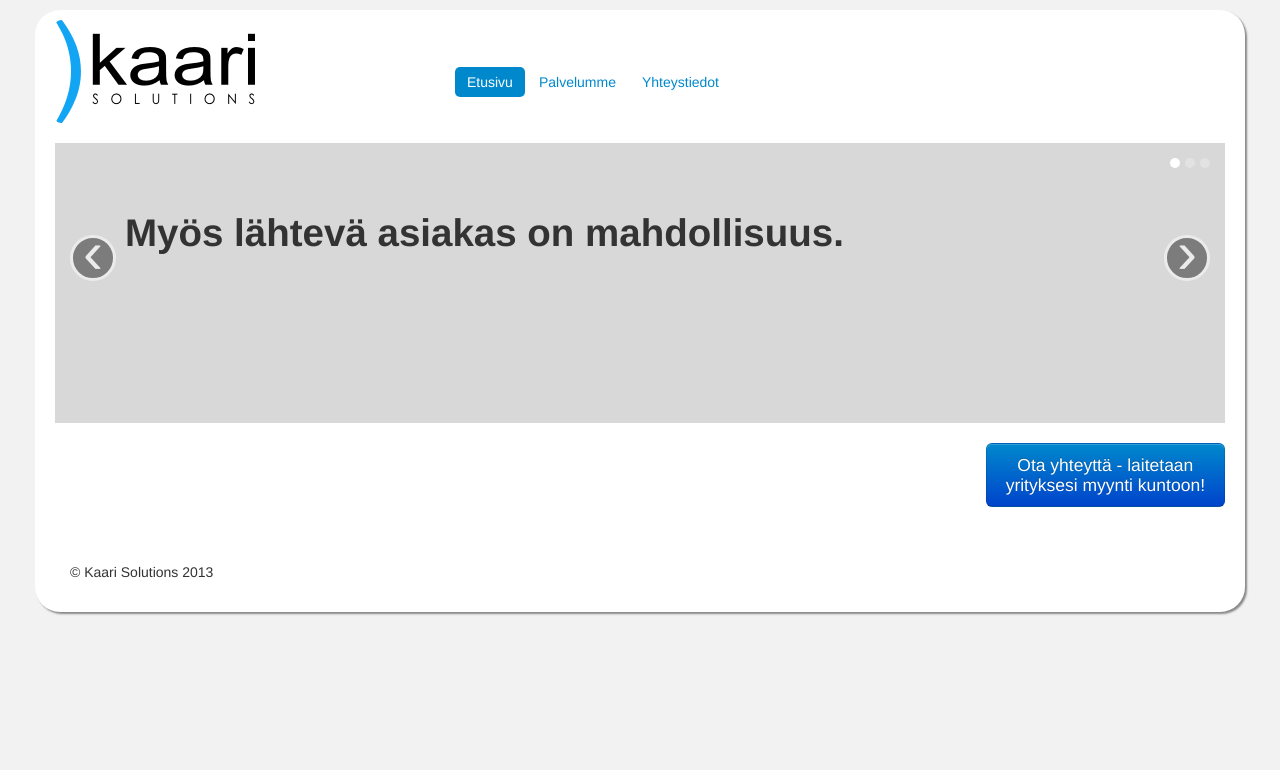
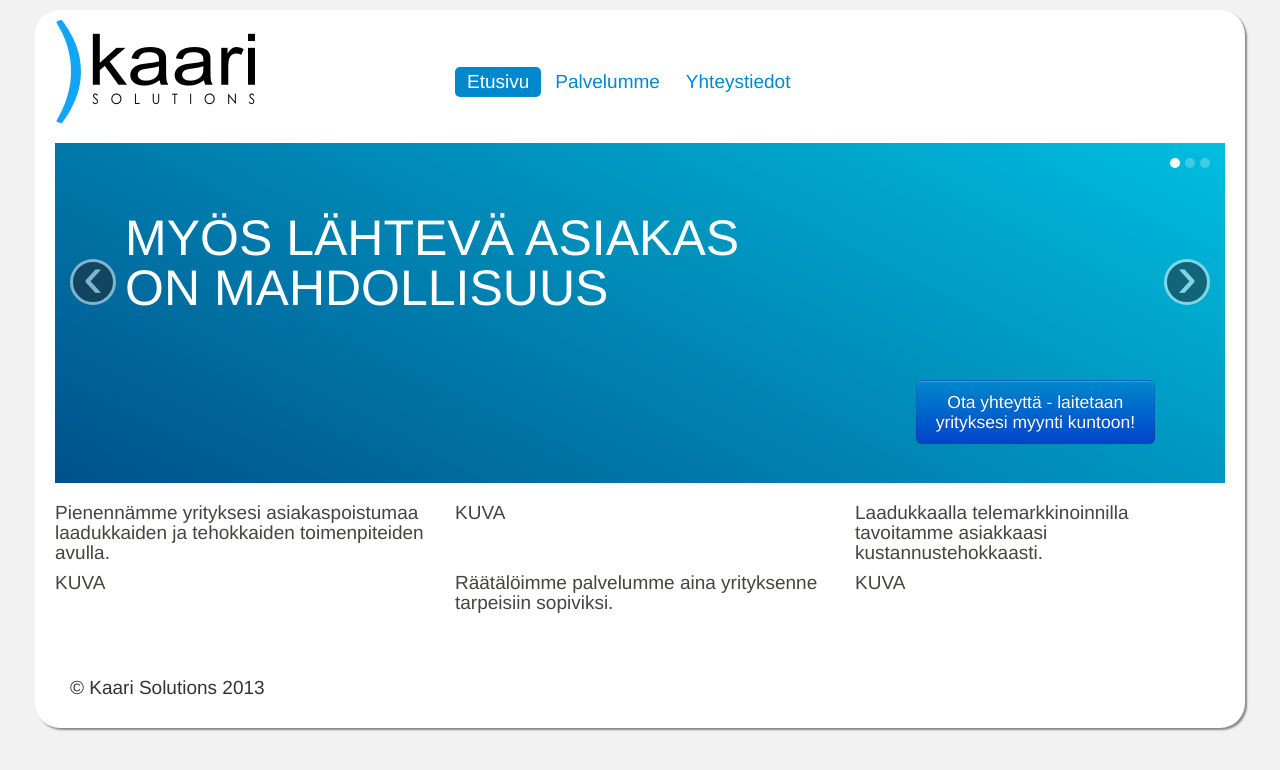
Before and after one commit to jpaaso/bootstrap, a PHP site: page /index.html in a window 1280 px wide. Shown: the top 770 px of the page. Run offline with PHP 8.4, Linux system fonts and the light colour scheme.

Commit message:
Fonts and colours changed. Added 2x3 grid on the frontpage.

```diff
--- a/index.html
+++ b/index.html
@@ -2,7 +2,7 @@
 <html lang="en">
 <head>
     <meta charset="utf-8">
-    <title>) kaari solutions</title>
+    <title>Kaari Solutions</title>
     <meta name="description" content="Kaari Solutions company site.">
     <link href="lib/bootstrap/css/bootstrap.css" rel="stylesheet">
     <link href="lib/bootstrap/css/bootstrap-responsive.css" rel="stylesheet">
@@ -15,7 +15,7 @@
 <body>
 
 <div class="container tabbable">
-	<div class="row  ">
+	<div class="row-fluid  ">
 	  <div class="span4">
 		<a href="#Etusivu"><img src="img/kaari-logo-200.png" class="img-rounded"></a>
 	  </div>
@@ -41,27 +41,76 @@
           </ol>
           <!-- Carousel items -->
           <div class="carousel-inner">
-            <div class="active item"><h1>My&ouml;s l&auml;htev&auml; asiakas on mahdollisuus.</h1></div>
-            <div class="item"><h1>Tuomme asiakkaat luoksesi.</h1></div>
-            <div class="item"><h1>Yhdess&auml; onnistumme paremmin.</h1></div>
-			<div class="item"><h1>Numeroiden taakse tarvitaan asiakasl&auml;ht&ouml;isi&auml; onnistumisia.</h1></div>
-			<div class="item"><h1>Menestyksen edellytyksen&auml; on tyytyv&auml;inen asiakas.</h1></div>
+            <div class="active item">
+				<p>My&ouml;s l&auml;htev&auml; asiakas <br>on mahdollisuus</p>
+				<br><br><br>
+				<a id="otaYhteyttaBtn" class="btn btn-large btn-primary pull-right" type="button">
+					Ota yhteytt&auml; - laitetaan <br>yrityksesi myynti kuntoon!
+				</a>
+			</div>
+            <div class="item">
+				<p>Tuomme asiakkaat <br>luoksesi</p>
+				<br><br><br>
+				<a id="otaYhteyttaBtn" class="btn btn-large btn-primary pull-right" type="button">
+					Ota yhteytt&auml; - laitetaan <br>yrityksesi myynti kuntoon!
+				</a>
+			</div>
+            <div class="item">
+				<p>Yhdess&auml; onnistumme <br>paremmin</p>
+				<br><br><br>
+				<a id="otaYhteyttaBtn" class="btn btn-large btn-primary pull-right" type="button">
+					Ota yhteytt&auml; - laitetaan <br>yrityksesi myynti kuntoon!
+				</a>
+			</div>
+			<div class="item">
+				<p>Numeroiden taakse tarvitaan <br>asiakasl&auml;ht&ouml;isi&auml; onnistumisia</p>
+				<br><br><br>
+				<a id="otaYhteyttaBtn" class="btn btn-large btn-primary pull-right" type="button">
+					Ota yhteytt&auml; - laitetaan <br>yrityksesi myynti kuntoon!
+				</a>
+			</div>
+			<div class="item">
+				<p>Menestyksen edellytyksen&auml; <br>on tyytyv&auml;inen asiakas</p>
+				<br><br><br>
+				<a id="otaYhteyttaBtn" class="btn btn-large btn-primary pull-right" type="button">
+					Ota yhteytt&auml; - laitetaan <br>yrityksesi myynti kuntoon!
+				</a>
+			</div>
           </div>
           <!-- Carousel nav -->
           <a class="carousel-control left" href="#myCarousel" data-slide="prev">&lsaquo;</a>
           <a class="carousel-control right" href="#myCarousel" data-slide="next">&rsaquo;</a>
         </div>
 		<div>
-			<a id="otaYhteyttaBtn" href="#Yhteystiedot" class="btn btn-large btn-primary pull-right" type="button">
-				Ota yhteytt&auml; - laitetaan <br>yrityksesi myynti kuntoon!
-			</a>
-		</div>
+		  <div class="row-fluid">
+		    <div class="span4 adBox">
+			  <p>Pienenn&auml;mme yrityksesi asiakaspoistumaa laadukkaiden ja tehokkaiden toimenpiteiden avulla.</p>
+			</div>
+		    <div class="span4 adBox">
+			  KUVA
+			</div>
+		    <div class="span4 adBox">
+			  <p>Laadukkaalla telemarkkinoinnilla tavoitamme asiakkaasi kustannustehokkaasti.</p>
+			</div>
+		  </div>
+		  <div class="row-fluid">
+		    <div class="span4 adBox">
+			  KUVA
+			</div>
+		    <div class="span4 adBox">
+				<P>R&auml;&auml;t&auml;l&ouml;imme palvelumme aina yrityksenne tarpeisiin sopiviksi.</p>
+			</div>
+		    <div class="span4 adBox">
+			  KUVA
+			</div>
+		  </div>
+	    </div>
       </div>
 	  <!-- ------------------ -->
       <!--     Palvelumme     -->
 	  <!-- ------------------ -->
 	  <div class="tab-pane" id="Palvelumme">
-		  <div class="row  middleArea textArea">
+		  <div class="row-fluid  middleArea textArea">
 			<div class="span3 offset1 textBox">
 			  <h4>Palvelumme</h4>
 			  <ul><li>Myynnin kehitys</li><li>Uusasiakashankinta</li><li>Myyntipalvelut</li><li>Poistumanesto</li><li>Asiakkuuksien hallinta</li></ul>
--- a/styles.css
+++ b/styles.css
@@ -1,4 +1,9 @@
-body { background-color:#F2F2F2; }
+body {
+	background-color:#F2F2F2;
+	font-family: HelveticaLight, Helvetica, Arial;
+	font-size:19px;
+	color: rgb(70, 68, 64);/*#424242;*/
+}
 .container {
 	padding: 45px 20px 20px 20px; /* trbl */
 	background-color:#fff;/*#F2F2F2;*/
@@ -25,8 +30,23 @@ body { background-color:#F2F2F2; }
     height:auto !important;
     height:100px;
 }
+/* blue: #12A5F4 */
 .carousel {
-	background-color:#D8D8D8;/*#E0ECF8;*/
+	background-image: -moz-linear-gradient(67% 2% -153deg, #00bdde 1%, #00528c 99%);
+	background-image: -webkit-gradient(linear, 67% 2%, 1% 98%, color-stop(0.01, #00bdde), color-stop(0.99, #00528c));
+	background-image: -webkit-linear-gradient(-153deg, #00bdde 1%, #00528c 99%);
+	background-image: -o-linear-gradient(-153deg, #00bdde 1%, #00528c 99%);
+	background-image: -ms-linear-gradient(-153deg, #00bdde 1%, #00528c 99%);
+	background-image: linear-gradient(-153deg, #00bdde 1%, #00528c 99%);
+	min-height: 340px;
+	-ms-filter: "progid:DXImageTransform.Microsoft.gradient(startColorstr=#ff00bdde,endColorstr=#ff00528c,GradientType=0)";
+	filter: progid:DXImageTransform.Microsoft.gradient(startColorstr=#ff00bdde,endColorstr=#ff00528c,GradientType=0);
+	position: relative;
+}
+.carousel p {
+	color:#fff;
+	font-size: 50px;
+	text-transform:uppercase;
 }
 .carousel-inner {
 	width: auto;
@@ -47,6 +67,9 @@ body { background-color:#F2F2F2; }
 .textBox {
 	margin-top:50px;
 }
+.adBox {
+	/*border: solid 1px #ccc;*/
+}
 #footer {
 	color:#333;
 	/*background-color:#e4e4e4;*/
```
